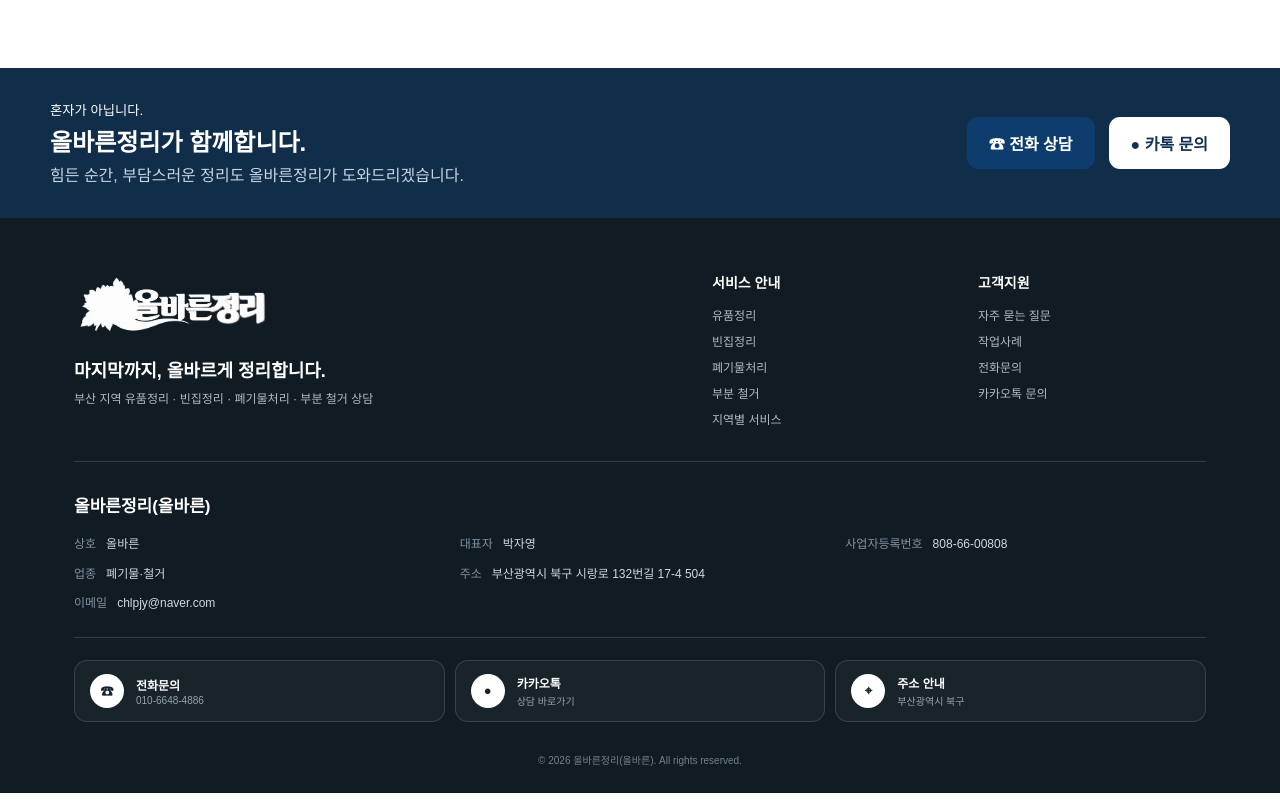
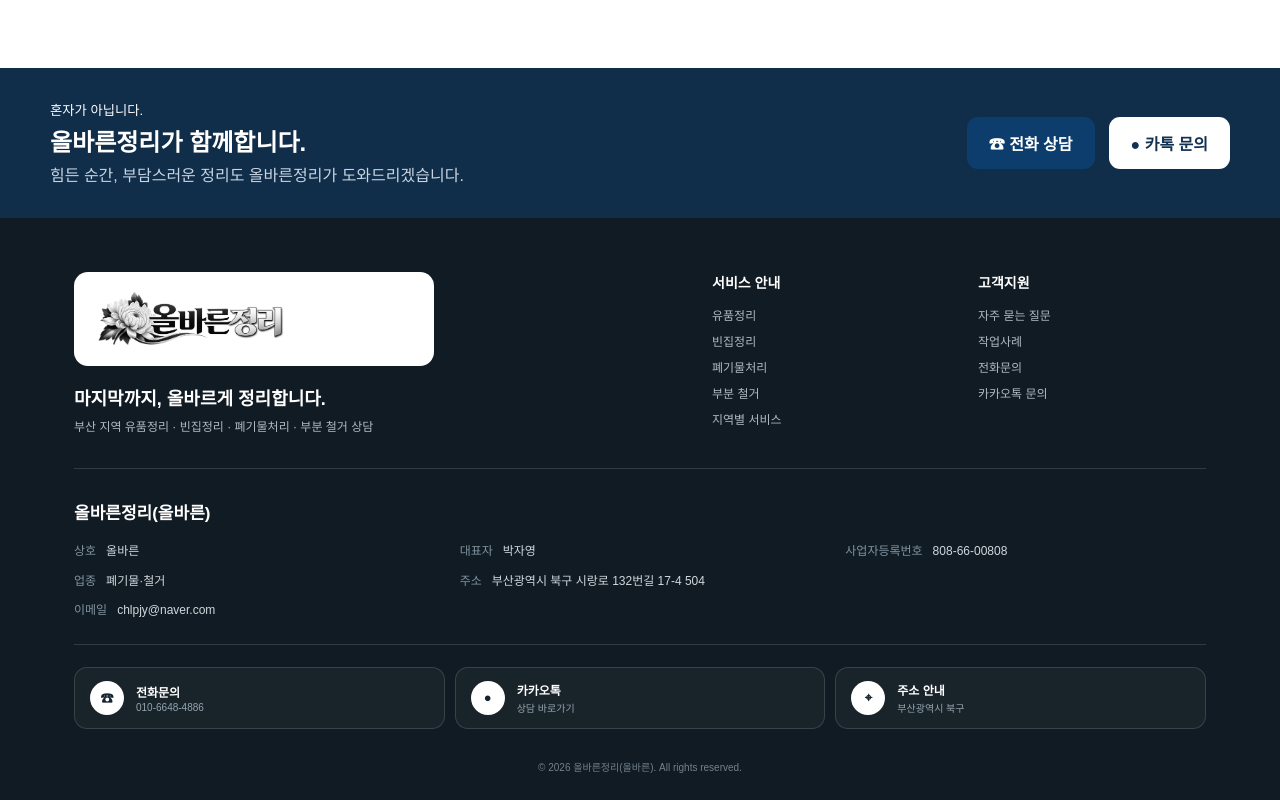
Before and after one commit to hoho601212-collab/olbareun-jeongri, a Next.js app: page / in a window 1280 px wide. Shown: the part 5360-6160 px from the top of the page. Built offline with nearby package versions, Linux system fonts and the light colour scheme.

Commit message:
Preserve original footer logo appearance

```diff
--- a/app/globals.css
+++ b/app/globals.css
@@ -110,11 +110,11 @@
 .siteFooter{background:#111b23;color:#fff;padding:0!important;text-align:left!important}
 .footerInner{max-width:1180px;margin:auto;padding:54px 24px 26px}
 .footerTop{display:grid;grid-template-columns:1.15fr 1fr;gap:70px;padding-bottom:34px;border-bottom:1px solid rgba(255,255,255,.14)}
-.footerBrand .footerLogo{margin:0 0 18px}.footerBrand .footerLogo img{height:66px;max-width:300px;filter:brightness(0) invert(1)}
+.footerBrand .footerLogo{margin:0 0 18px}.footerBrand .footerLogo{display:block;width:100%;max-width:360px;padding:14px 18px;border-radius:14px;background:#fff}.footerBrand .footerLogo img{display:block;width:auto;height:66px;max-width:100%;filter:none;object-fit:contain}
 .footerBrand p{font-size:18px;font-weight:800;margin:0 0 7px}.footerBrand>small{color:#aebbc5;font-size:12px}
 .footerNav{display:grid;grid-template-columns:1fr 1fr;gap:38px}.footerNav>div{display:flex;flex-direction:column;gap:9px}.footerNav strong{font-size:14px;margin-bottom:5px;color:#fff}.footerNav a{color:#aebbc5;font-size:12px}
 .footerBusiness{padding:30px 0 24px;border-bottom:1px solid rgba(255,255,255,.14)}.footerBusiness h3{font-size:17px;margin:0 0 18px}
 .businessGrid{display:grid;grid-template-columns:repeat(3,minmax(0,1fr));gap:10px 25px}.businessGrid p{margin:0;color:#d0d8de;font-size:12px;line-height:1.6;display:flex;gap:10px}.businessGrid span{color:#8193a0;min-width:max-content}.businessGrid a{color:#d0d8de}.businessGrid .wide{grid-column:span 2}
 .footerActions{display:grid;grid-template-columns:repeat(3,1fr);gap:10px;padding:22px 0}.footerActions>a{border:1px solid rgba(255,255,255,.14);border-radius:13px;padding:13px 15px;display:flex;align-items:center;gap:12px;color:#fff;background:rgba(255,255,255,.035)}.footerActions b{width:34px;height:34px;border-radius:50%;background:#fff;color:#15232e;display:flex;align-items:center;justify-content:center}.footerActions span{font-size:12px;font-weight:800}.footerActions small{display:block;color:#95a5b0;font-size:10px;font-weight:400;margin-top:2px}
 .footerCopy{text-align:center;color:#71828e;font-size:10px;padding-top:8px}
-@media(max-width:760px){.footerInner{padding:38px 18px 82px}.footerTop{grid-template-columns:1fr;gap:28px;padding-bottom:26px}.footerBrand .footerLogo img{height:52px;max-width:230px}.footerBrand p{font-size:16px}.footerNav{gap:20px;padding-top:4px}.footerNav>div{border-top:1px solid rgba(255,255,255,.12);padding-top:15px}.footerNav a{font-size:12px}.footerBusiness{padding:25px 0 20px}.footerBusiness h3{font-size:16px}.businessGrid{grid-template-columns:1fr;gap:8px}.businessGrid .wide{grid-column:auto}.businessGrid p{font-size:12px;display:grid;grid-template-columns:88px 1fr;gap:7px}.businessGrid span{min-width:0}.footerActions{grid-template-columns:1fr;gap:7px}.footerActions>a{padding:11px 13px}.footerCopy{text-align:left;font-size:9px}}
+@media(max-width:760px){.footerInner{padding:38px 18px 82px}.footerTop{grid-template-columns:1fr;gap:28px;padding-bottom:26px}.footerBrand .footerLogo{max-width:270px;padding:11px 14px}.footerBrand .footerLogo img{height:50px;max-width:100%}.footerBrand p{font-size:16px}.footerNav{gap:20px;padding-top:4px}.footerNav>div{border-top:1px solid rgba(255,255,255,.12);padding-top:15px}.footerNav a{font-size:12px}.footerBusiness{padding:25px 0 20px}.footerBusiness h3{font-size:16px}.businessGrid{grid-template-columns:1fr;gap:8px}.businessGrid .wide{grid-column:auto}.businessGrid p{font-size:12px;display:grid;grid-template-columns:88px 1fr;gap:7px}.businessGrid span{min-width:0}.footerActions{grid-template-columns:1fr;gap:7px}.footerActions>a{padding:11px 13px}.footerCopy{text-align:left;font-size:9px}}
```
